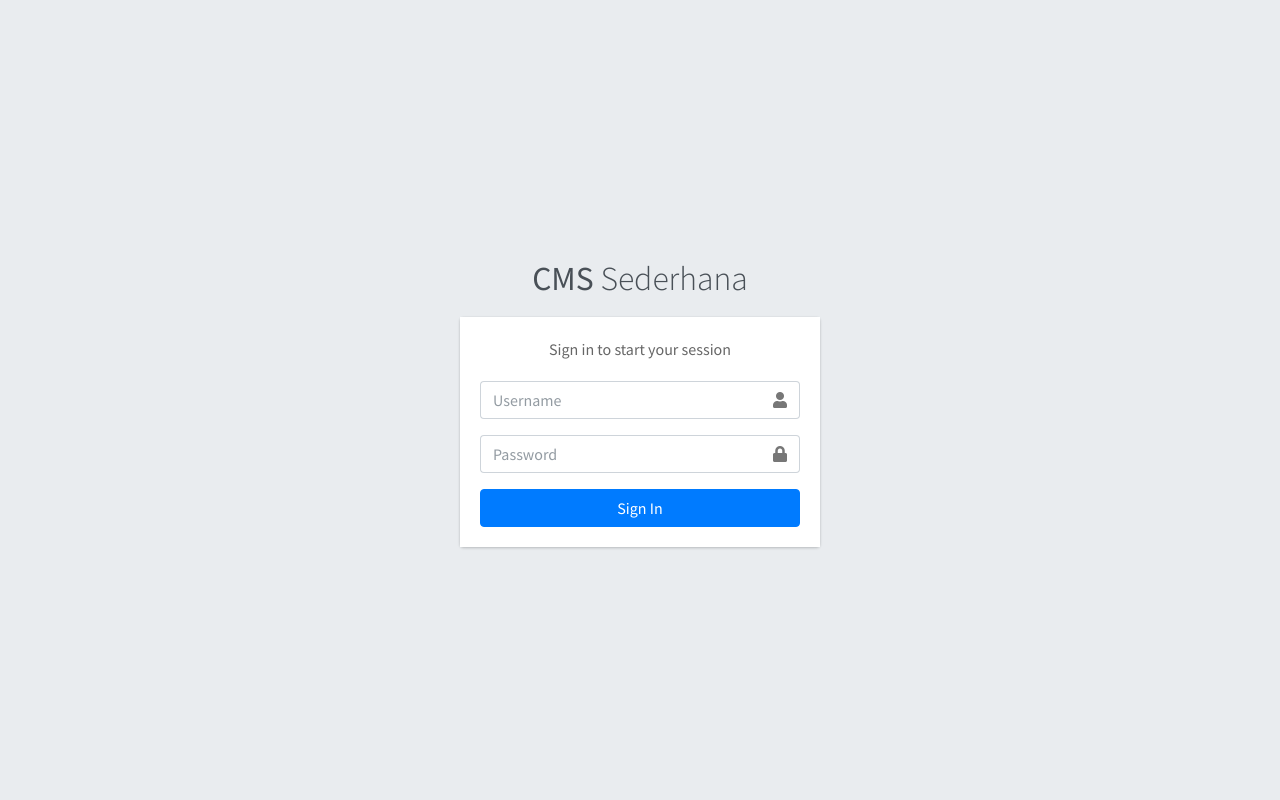
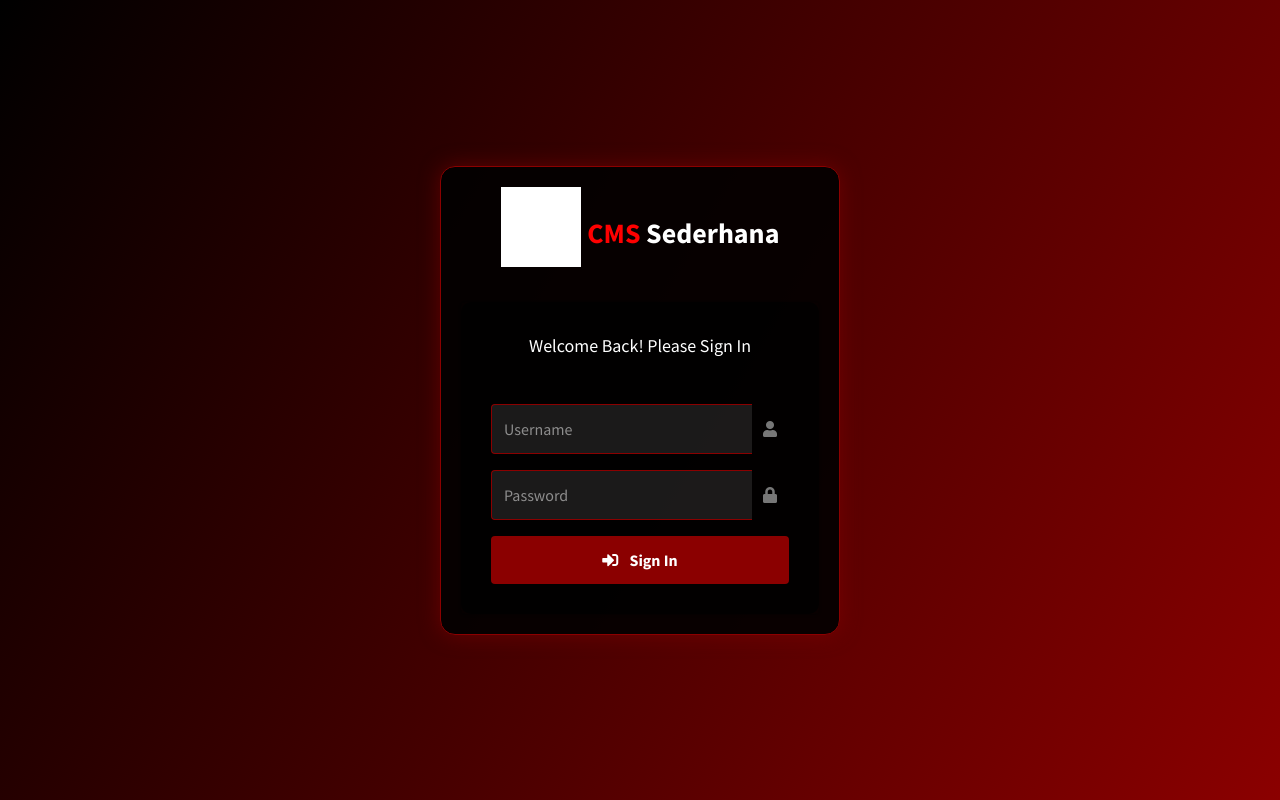
Before and after one commit to faizmarley66/cms_sederhana, a PHP site: page /login.php in a window 1280 px wide. Run offline with PHP 8.4, Linux system fonts and the light colour scheme; some libraries are stand-ins or nearby versions; grey boxes are pictures that could not be loaded.

Commit message:
commit3
commit3:ganti warna tampilan login

```diff
--- a/login.php
+++ b/login.php
@@ -33,19 +33,127 @@ if ($_SERVER['REQUEST_METHOD'] == 'POST') {
     <link rel="stylesheet" href="https://cdnjs.cloudflare.com/ajax/libs/font-awesome/5.15.4/css/all.min.css">
     <!-- Theme style -->
     <link rel="stylesheet" href="https://cdn.jsdelivr.net/npm/admin-lte@3.2/dist/css/adminlte.min.css">
+    <style>
+        body {
+            background: linear-gradient(120deg, #000000, #8B0000);
+            height: 100vh;
+            margin: 0;
+            display: flex;
+            align-items: center;
+            justify-content: center;
+        }
+        .login-box {
+            width: 400px;
+            padding: 20px;
+            background: rgba(0, 0, 0, 0.9);
+            border-radius: 15px;
+            box-shadow: 0 0 20px rgba(139, 0, 0, 0.5);
+            animation: fadeIn 0.5s ease-in-out;
+            border: 1px solid #8B0000;
+        }
+        .login-logo {
+            margin-bottom: 20px;
+            text-align: center;
+        }
+        .login-logo a {
+            font-size: 28px;
+            color: #fff;
+            text-decoration: none;
+            font-weight: bold;
+        }
+        .login-logo b {
+            color: #ff0000;
+        }
+        .login-card-body {
+            padding: 30px;
+            border-radius: 10px;
+            background: rgba(0, 0, 0, 0.8);
+        }
+        .input-group {
+            margin-bottom: 20px;
+        }
+        .input-group-text {
+            background: #8B0000;
+            border: none;
+            color: white;
+        }
+        .form-control {
+            background: rgba(255, 255, 255, 0.1);
+            border: 1px solid #8B0000;
+            color: white;
+            padding: 12px;
+            height: auto;
+        }
+        .form-control:focus {
+            background: rgba(255, 255, 255, 0.15);
+            border-color: #ff0000;
+            box-shadow: 0 0 0 0.2rem rgba(139, 0, 0, 0.25);
+            color: white;
+        }
+        .form-control::placeholder {
+            color: rgba(255, 255, 255, 0.5);
+        }
+        .btn-primary {
+            background: #8B0000;
+            border: none;
+            padding: 12px;
+            font-size: 16px;
+            font-weight: bold;
+            transition: all 0.3s ease;
+        }
+        .btn-primary:hover {
+            background: #ff0000;
+            transform: translateY(-2px);
+        }
+        .alert {
+            border-radius: 8px;
+            margin-bottom: 20px;
+            background: rgba(139, 0, 0, 0.2);
+            border: 1px solid #8B0000;
+            color: #ff0000;
+        }
+        @keyframes fadeIn {
+            from {
+                opacity: 0;
+                transform: translateY(-20px);
+            }
+            to {
+                opacity: 1;
+                transform: translateY(0);
+            }
+        }
+        .login-box-msg {
+            font-size: 18px;
+            color: #fff;
+            margin-bottom: 25px;
+            text-align: center;
+        }
+        .brand-image {
+            width: 80px;
+            height: 80px;
+            margin-bottom: 15px;
+            filter: brightness(0) invert(1);
+        }
+        .card {
+            background: transparent;
+            border: none;
+        }
+    </style>
 </head>
 <body class="hold-transition login-page">
 <div class="login-box">
     <div class="login-logo">
+        <img src="https://adminlte.io/themes/v3/dist/img/AdminLTELogo.png" alt="Logo" class="brand-image">
         <a href="#"><b>CMS</b> Sederhana</a>
     </div>
-    <!-- /.login-logo -->
     <div class="card">
         <div class="card-body login-card-body">
-            <p class="login-box-msg">Sign in to start your session</p>
+            <p class="login-box-msg">Welcome Back! Please Sign In</p>
 
             <?php if (isset($error)): ?>
-                <div class="alert alert-danger"><?php echo $error; ?></div>
+                <div class="alert alert-danger">
+                    <i class="fas fa-exclamation-circle"></i> <?php echo $error; ?>
+                </div>
             <?php endif; ?>
 
             <form action="login.php" method="post">
@@ -67,7 +175,9 @@ if ($_SERVER['REQUEST_METHOD'] == 'POST') {
                 </div>
                 <div class="row">
                     <div class="col-12">
-                        <button type="submit" class="btn btn-primary btn-block">Sign In</button>
+                        <button type="submit" class="btn btn-primary btn-block">
+                            <i class="fas fa-sign-in-alt mr-2"></i> Sign In
+                        </button>
                     </div>
                 </div>
             </form>
```
